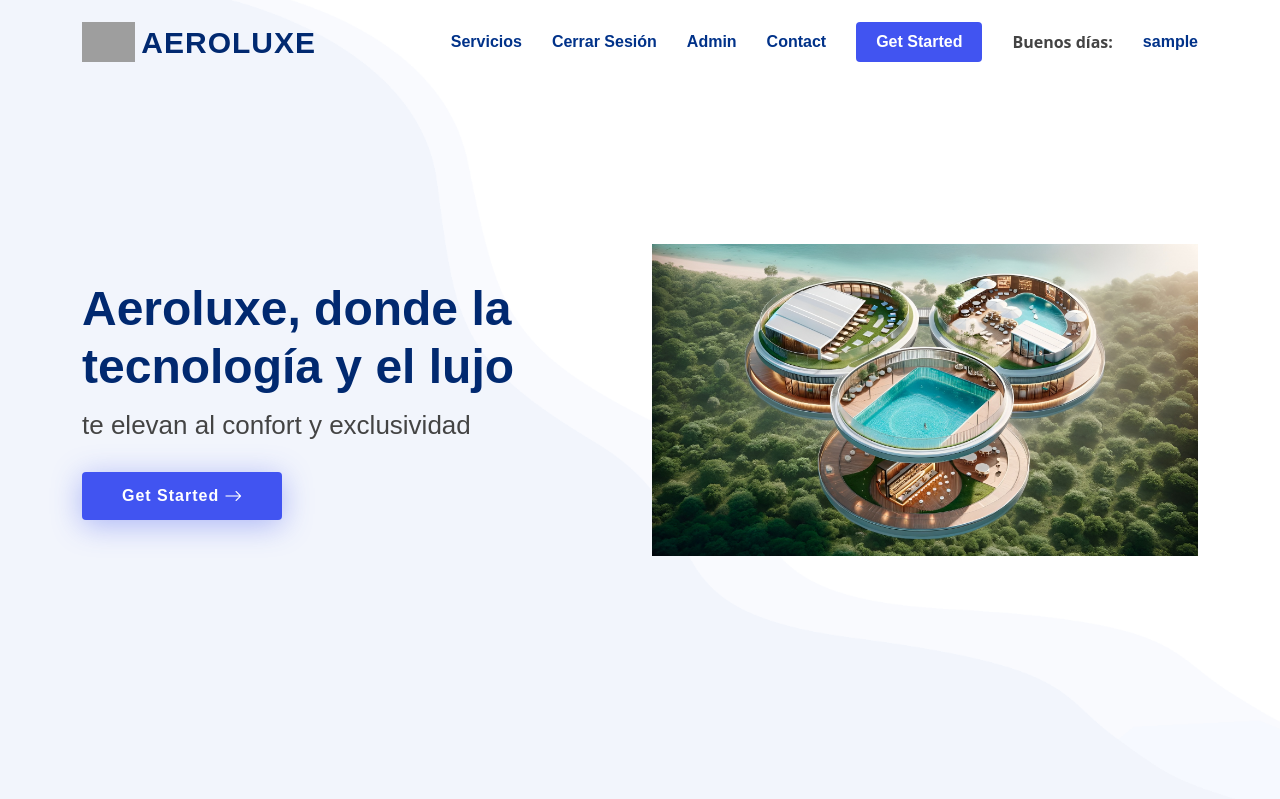
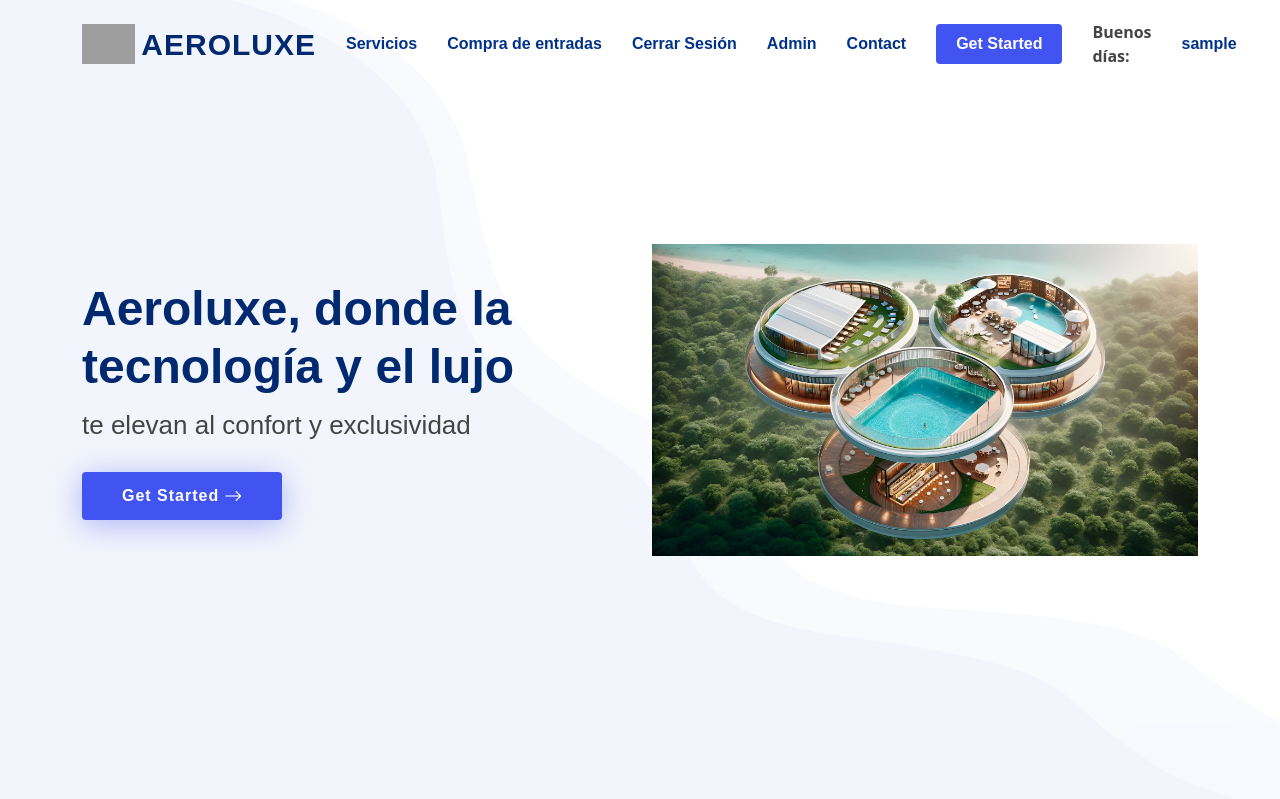
Before and after one commit to dgsi-lab-gl2-2324/Aeroluxe, a PHP site: page /Aeroluxe/ in a window 1280 px wide. Shown: the top 799 px of the page. Run offline with PHP 8.4, Linux system fonts and the light colour scheme; the visitor is signed in with stand-in values (Sample User, id 1); some web fonts are replaced; grey boxes are pictures that could not be loaded.

Commit message:
Implementación selección entradas

```diff
--- a/Aeroluxe/vista/cabecera.php
+++ b/Aeroluxe/vista/cabecera.php
@@ -52,6 +52,7 @@
       <nav id="navbar" class="navbar">
         <ul>
           <li><a class="nav-link scrollto" href="#services">Servicios</a></li>
+          <li><a class="nav-link scrollto" href="<?php echo URL . '/compra'?>">Compra de entradas</a></li>
           <?php
           if (isset($_SESSION["USER_NOMBRE"]) && !empty($_SESSION["USER_NOMBRE"])) {
           ?>
--- a/Aeroluxe/vista/indexView.php
+++ b/Aeroluxe/vista/indexView.php
@@ -59,7 +59,7 @@
           <div class="post-box">
             <div class="post-img"><img src="<?php echo URL ?>/assets/img/piscinaup.png" class="img-fluid" alt=""></div>
             <h3 class="post-title">Compra tu pase</h3>
-            <a href="blog-single.html" class="readmore stretched-link mt-auto"><span>Ver más</span><i class="bi bi-arrow-right"></i></a>
+            <a href="<?php echo URL . '/compra'?>" class="readmore stretched-link mt-auto"><span>Ver más</span><i class="bi bi-arrow-right"></i></a>
           </div>
         </div>
 
@@ -514,7 +514,7 @@
                 <li class="na">Barra libre</li>
                 <li class="na">Suites</li>
               </ul>
-              <a href="#" class="btn-buy">Comprar</a>
+              <a href="<?php echo URL . '/compra'?>" class="btn-buy">Comprar</a>
             </div>
           </div>
 
@@ -533,7 +533,7 @@
                 <li class="na">Barra libre</li>
                 <li class="na">Suites</li>
               </ul>
-              <a href="#" class="btn-buy">Comprar</a>
+              <a href="<?php echo URL . '/compra'?>" class="btn-buy">Comprar</a>
             </div>
           </div>
 
@@ -551,7 +551,7 @@
                 <li class=>Barra libre</li>
                 <li class="na">Suites</li>
               </ul>
-              <a href="#" class="btn-buy">Comprar</a>
+              <a href="<?php echo URL . '/compra'?>" class="btn-buy">Comprar</a>
             </div>
           </div>
 
@@ -570,7 +570,7 @@
                 <li class=>Suites</li>
 
               </ul>
-              <a href="#" class="btn-buy">Comprar</a>
+              <a href="<?php echo URL . '/compra'?>" class="btn-buy">Comprar</a>
             </div>
           </div>
 
```
Also changed, not shown: Aeroluxe/controller/SesionController.php (+7 -0 lines), Aeroluxe/vista/seleccionentradasView.php (added, +75 -0 lines), Aeroluxe/.htaccess.
